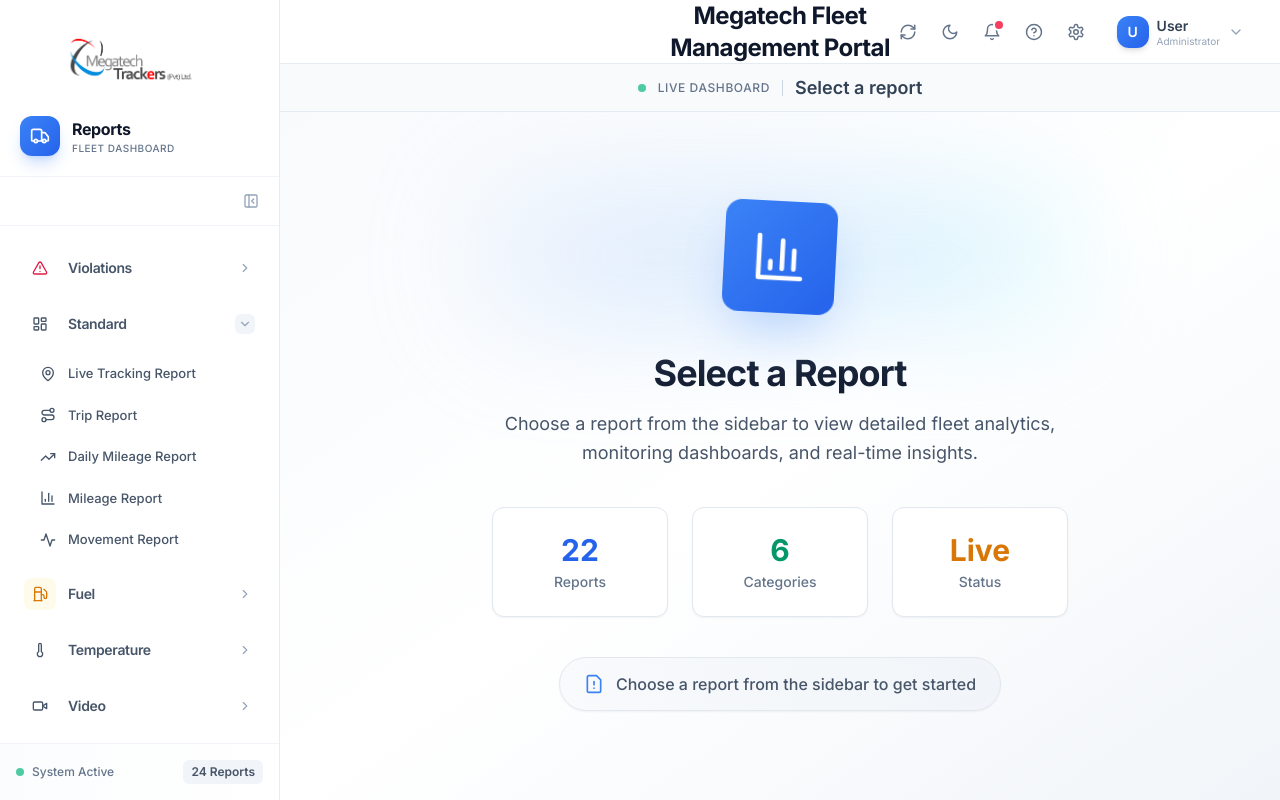
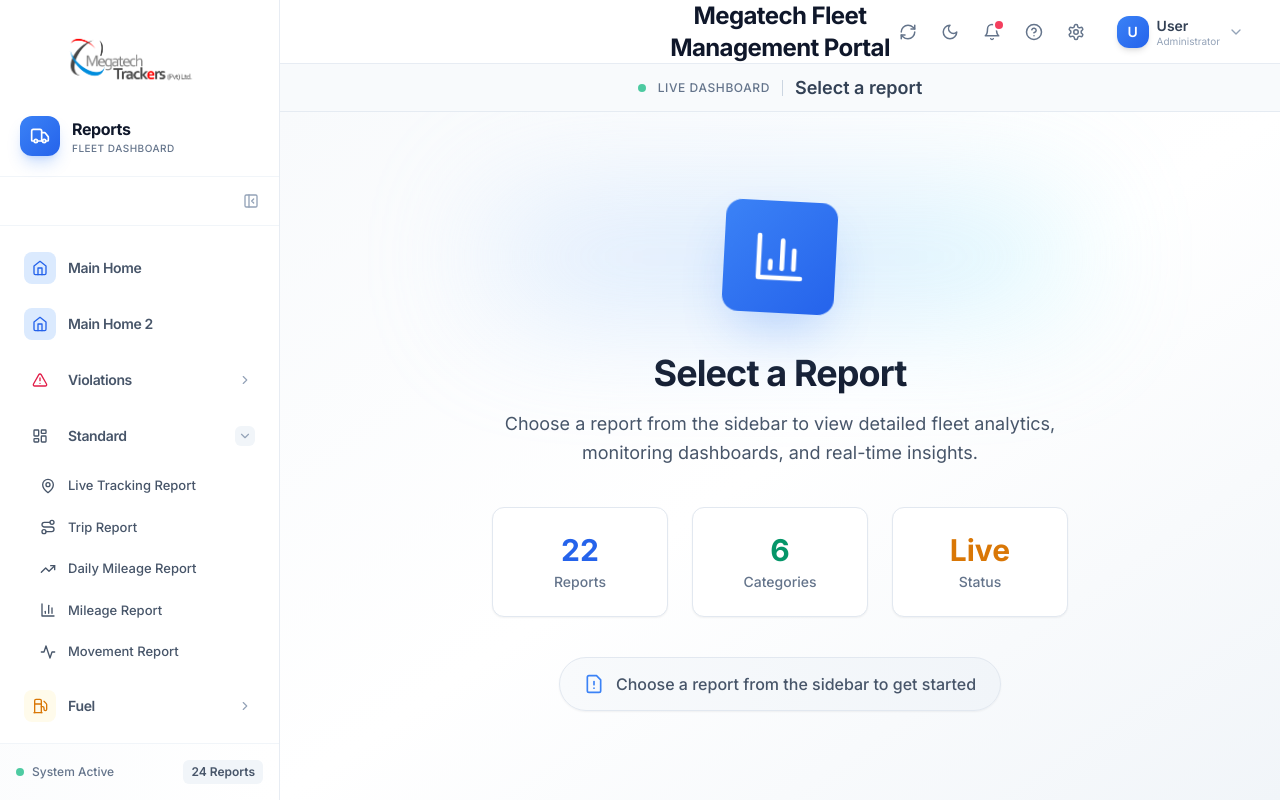
Before and after one commit to MISDevelopment2023/Mega-v3-NextJS-App, a Next.js app: page / in a window 1280 px wide. Built offline with nearby package versions, Linux system fonts and the light colour scheme.

Commit message:
added home screens

```diff
--- a/components/Sidebar.tsx
+++ b/components/Sidebar.tsx
@@ -44,7 +44,8 @@
   PanelLeftOpen,
   FileWarning,
   Moon,
-  Compass
+  Compass,
+  Home,
 } from "lucide-react";
 
 // Icon mapping
@@ -79,7 +80,7 @@
   AlertTriangle,
   FileWarning,
   Moon,
-  Upload
+  Upload,
 };
 
 interface SidebarProps {
@@ -299,6 +300,66 @@
           }`}
         >
           <div className="space-y-1">
+            {/* Main Home Link */}
+            <Tooltip label="Main Home">
+              <a
+                href="http://10.10.0.122:8080/d/mainhome-fleet-status/mainhome-fleet-status-dashboard?orgId=1&from=now-90d&to=now&timezone=browser&refresh=30s&kiosk=true"
+                target="_blank"
+                rel="noopener noreferrer"
+                className={`
+                  w-full flex items-center rounded-xl
+                  transition-all duration-200 group
+                  ${isCollapsed ? "justify-center p-2" : "gap-3 px-3 py-2.5"}
+                  text-slate-600 dark:text-slate-400 hover:bg-slate-50 dark:hover:bg-slate-800 hover:text-slate-900 dark:hover:text-slate-100
+                `}
+              >
+                <div
+                  className={`
+                    w-8 h-8 rounded-lg flex items-center justify-center flex-shrink-0
+                    transition-colors duration-200
+                    bg-primary-100 dark:bg-primary-800 text-primary-600 dark:text-primary-300 group-hover:opacity-80
+                  `}
+                >
+                  <Home className="w-4 h-4" />
+                </div>
+                {!isCollapsed && (
+                  <span className="flex-1 text-left text-sm font-semibold tracking-tight">
+                    Main Home
+                  </span>
+                )}
+              </a>
+            </Tooltip>
+
+            {/* Main Home 2 Link */}
+            <Tooltip label="Main Home 2">
+              <a
+                href="http://10.10.0.122:8080/d/mainhomenew-comprehensive/mainhomenew-comprehensive-dashboard?orgId=1&from=now-7d&to=now&timezone=browser&refresh=30s&kiosk=true"
+                target="_blank"
+                rel="noopener noreferrer"
+                className={`
+                  w-full flex items-center rounded-xl
+                  transition-all duration-200 group
+                  ${isCollapsed ? "justify-center p-2" : "gap-3 px-3 py-2.5"}
+                  text-slate-600 dark:text-slate-400 hover:bg-slate-50 dark:hover:bg-slate-800 hover:text-slate-900 dark:hover:text-slate-100
+                `}
+              >
+                <div
+                  className={`
+                    w-8 h-8 rounded-lg flex items-center justify-center flex-shrink-0
+                    transition-colors duration-200
+                    bg-primary-100 dark:bg-primary-800 text-primary-600 dark:text-primary-300 group-hover:opacity-80
+                  `}
+                >
+                  <Home className="w-4 h-4" />
+                </div>
+                {!isCollapsed && (
+                  <span className="flex-1 text-left text-sm font-semibold tracking-tight">
+                    Main Home 2
+                  </span>
+                )}
+              </a>
+            </Tooltip>
+
             {categories.map((category, categoryIndex) => {
               const CategoryIcon = getCategoryIcon(category.icon);
               const isExpanded =
```
